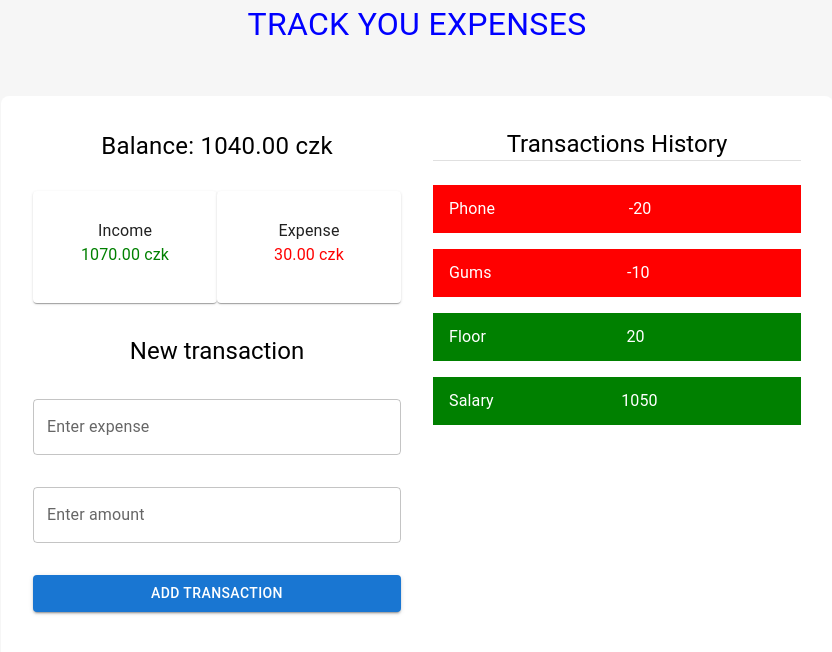
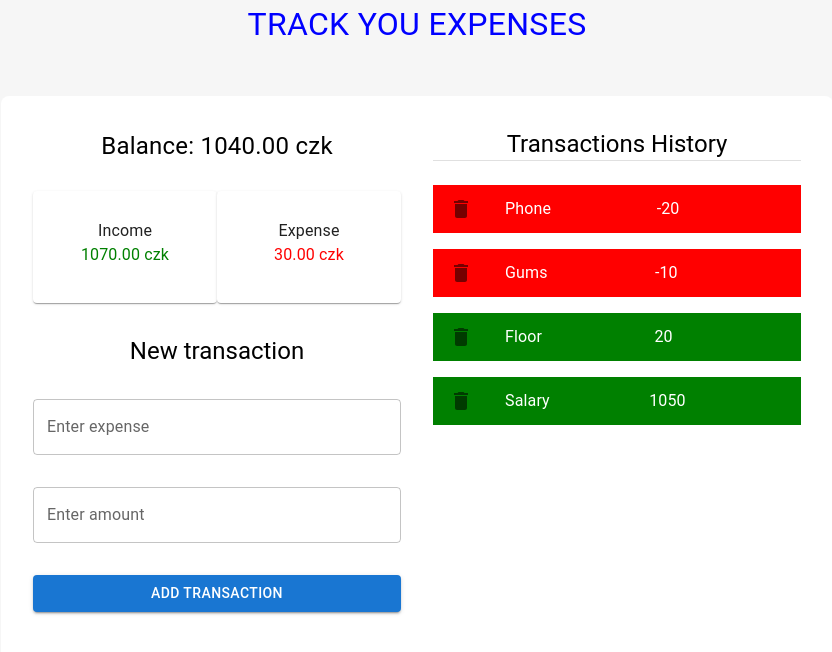
Before and after one commit to Krouta1/Small-Projects, a React (Create React App) app in the folder expense-tracker/: page / in a window 1280 px wide. Shown: the top 652 px of the page, without its empty margins (223-1055 px from the left). Built offline with nearby package versions, Linux system fonts and the light colour scheme.

Commit message:
Update Transaction.jsx

```diff
--- a/expense-tracker/src/components/Transaction.jsx
+++ b/expense-tracker/src/components/Transaction.jsx
@@ -1,16 +1,24 @@
 import styled from '@emotion/styled'
-import { ListItem, ListItemText } from '@mui/material'
+import { ListItem, ListItemIcon, ListItemText } from '@mui/material'
 import React from 'react'
+import { Delete } from '@mui/icons-material'
 
 const Detail = styled(ListItem)`
   margin-top:1rem;
 `
 
-const Transaction = ({transaction}) => {
+const Transaction = ({transaction,setTransactions,transactions}) => {
   const color= transaction.amount > 10 ? 'Green' : 'red'
+
+  const deleteTransaction = (id)=>{
+    setTransactions(transactions.filter(transaction=> transaction.id !==id))
+  }
 
   return (
     <Detail style={{backgroundColor:color, color: '#fff'}}>
+        <ListItemIcon>
+          <Delete onClick={()=>deleteTransaction(transaction.id)}/>
+        </ListItemIcon>
         <ListItemText>{transaction.text}</ListItemText>
         <ListItemText >{transaction.amount}</ListItemText>
     </Detail>
```
